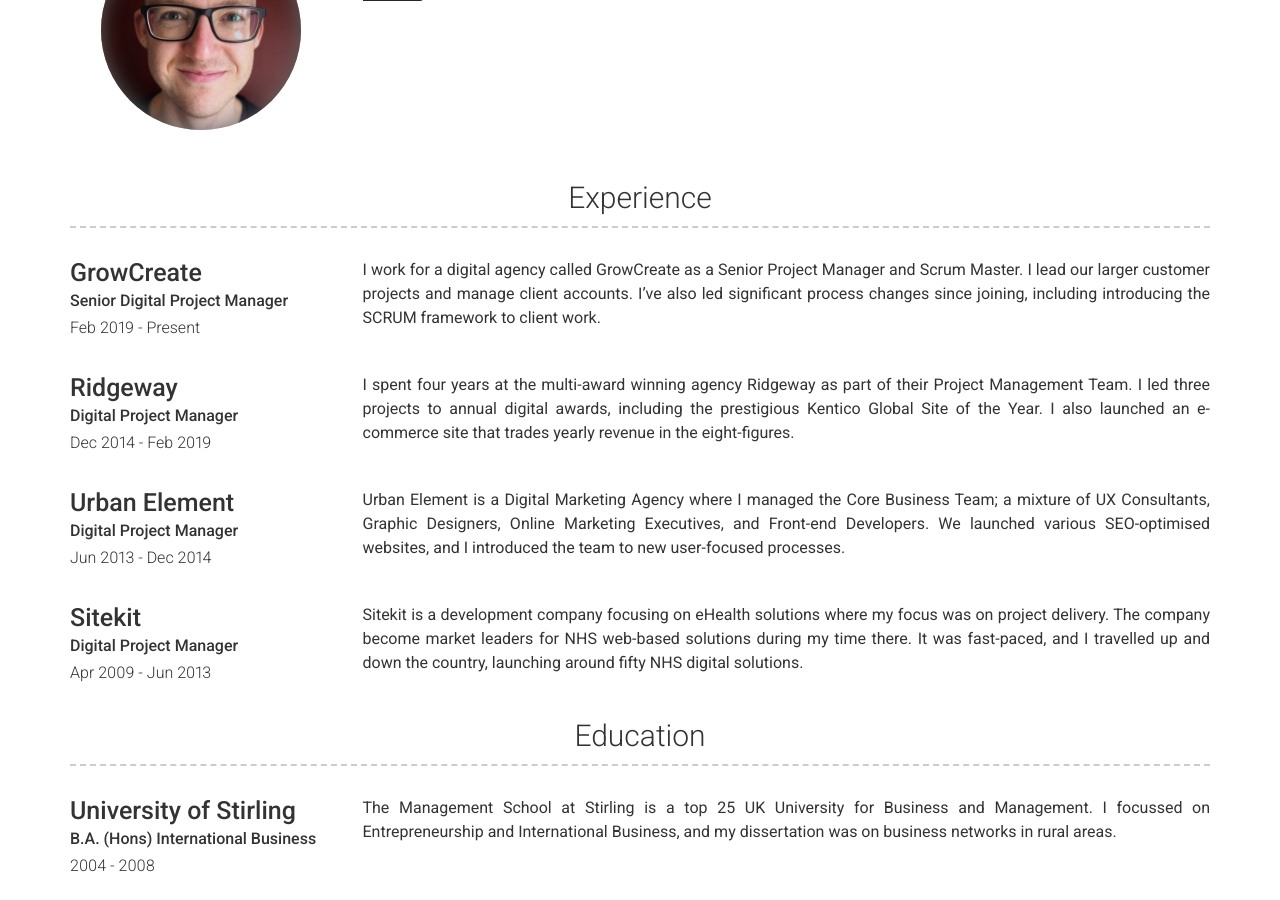
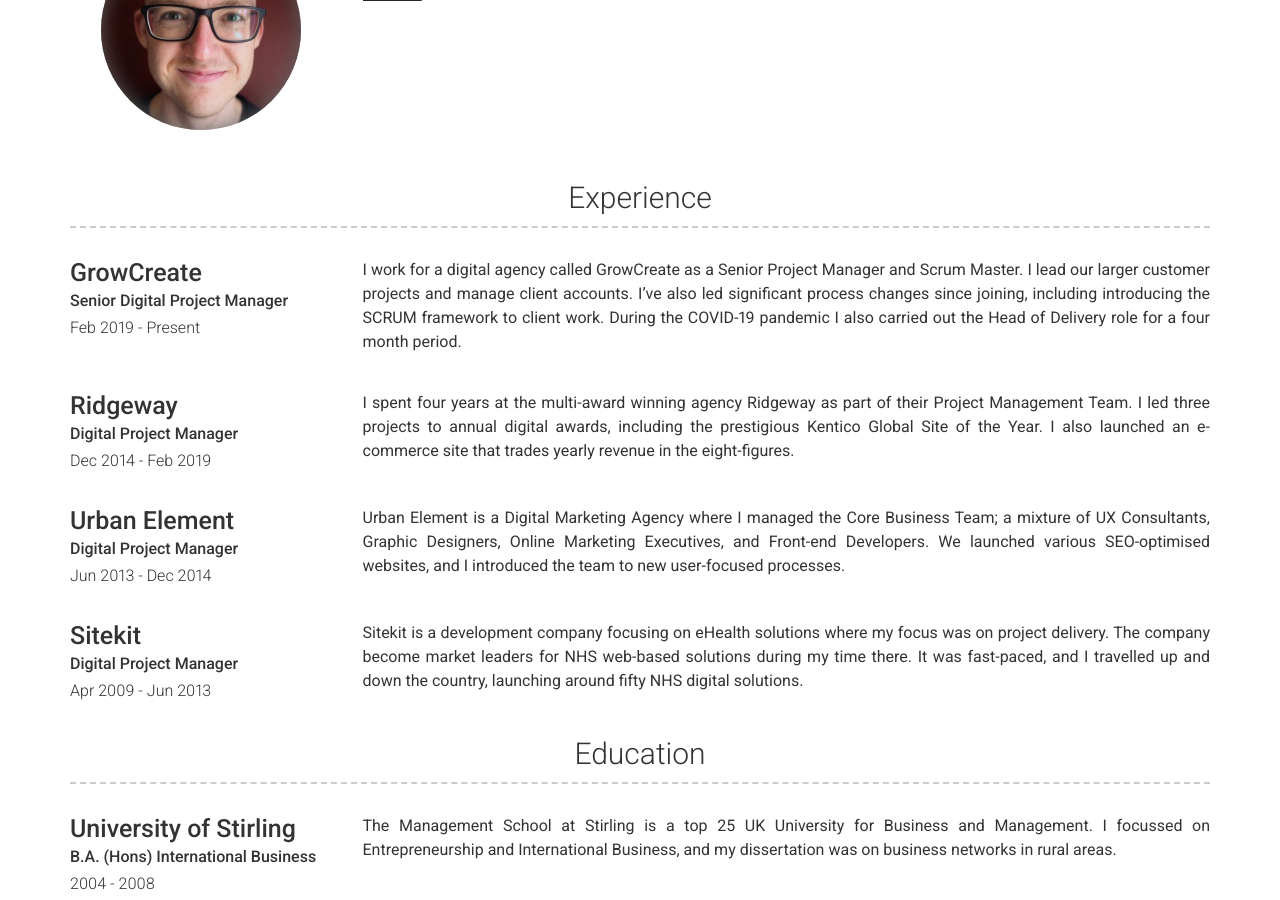
Before and after one commit to csgdavidson/Charlie-Davidson2, a Jekyll site: the page built from index.md, in a window 1280 px wide and 900 px high, scrolled down 349 px. Built offline with Jekyll 4.4.1, drawn with Linux system fonts in a browser that asks for light colours; nearby versions of some CDN libraries.

Commit message:
Update experience.yml

```diff
--- a/_data/experience.yml
+++ b/_data/experience.yml
@@ -4,7 +4,7 @@
   job_title: Senior Digital Project Manager
   dates: Feb 2019 - Present
   description:
-    I work for a digital agency called GrowCreate as a Senior Project Manager and Scrum Master. I lead our larger customer projects and manage client accounts. I’ve also led significant process changes since joining, including introducing the SCRUM framework to client work.
+    I work for a digital agency called GrowCreate as a Senior Project Manager and Scrum Master. I lead our larger customer projects and manage client accounts. I’ve also led significant process changes since joining, including introducing the SCRUM framework to client work. During the COVID-19 pandemic I also carried out the Head of Delivery role for a four month period.
 - company: Ridgeway
   job_title: Digital Project Manager
   dates: Dec 2014 - Feb 2019
```
